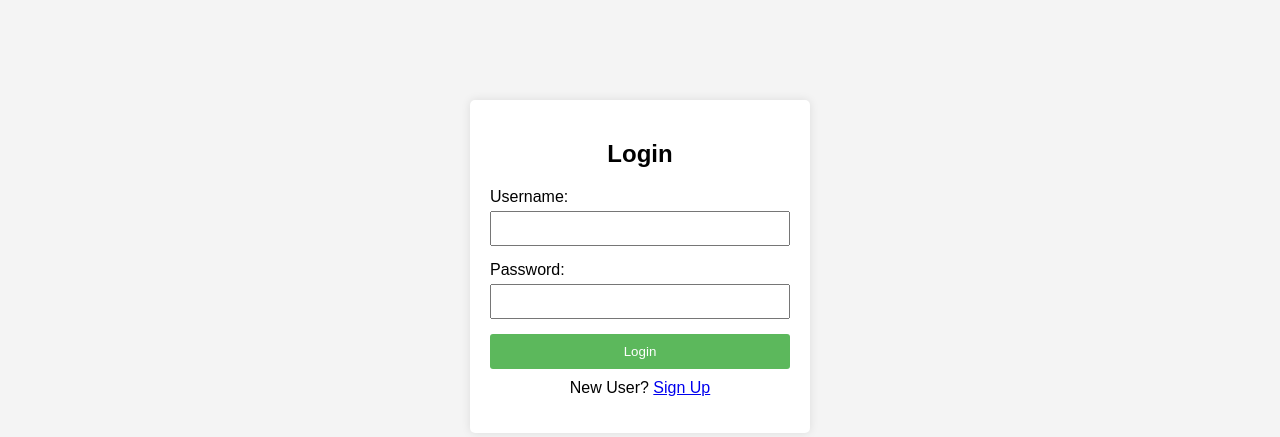
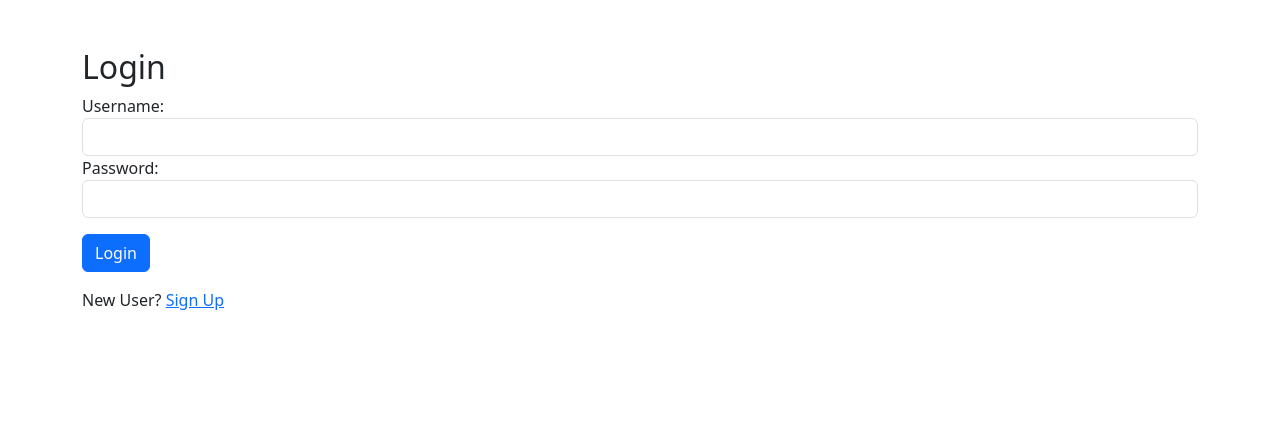
Before and after one commit to Josson123/Mini-project, a PHP site: page /login.php in a window 1280 px wide. Shown: the top 437 px of the page. Run offline with PHP 8.4, Linux system fonts and the light colour scheme.

Commit message:
Update login.php

```diff
--- a/login.php
+++ b/login.php
@@ -1,5 +1,5 @@
 <?php
-session_start();
+session_start(); // Starting the session
 $conn = new mysqli("localhost", "root", "", "bikerental");
 
 // Check connection
@@ -22,10 +22,10 @@ if ($_SERVER["REQUEST_METHOD"] == "POST") {
     if ($result->num_rows > 0) {
         $row = $result->fetch_assoc();
         if (password_verify($password, $row['password'])) {
-            // Login successful
+            // Login successful, store user information in session
             $_SESSION['loggedin'] = true;
-            $_SESSION['username'] = $username; // Storing the username in session
-            header('Location: home.php');
+            $_SESSION['username'] = $username;
+            header('Location: profile.php'); // Redirect to profile page after successful login
             exit();
         } else {
             // Incorrect password
@@ -40,38 +40,35 @@ if ($_SERVER["REQUEST_METHOD"] == "POST") {
 }
 ?>
 
-
 <!DOCTYPE html>
 <html lang="en">
 <head>
     <meta charset="UTF-8">
     <meta name="viewport" content="width=device-width, initial-scale=1.0">
     <title>Login - Bike Rental</title>
-    <link rel="stylesheet" href="styles.css">
+    <link href="https://cdn.jsdelivr.net/npm/bootstrap@5.3.3/dist/css/bootstrap.min.css" rel="stylesheet">
 </head>
 <body>
-    <div class="register-container">
+    <div class="container mt-5">
         <h2>Login</h2>
 
         <?php if (!empty($loginError)): ?>
             <p style="color:red;"><?php echo $loginError; ?></p>
-        <?php elseif (!empty($loginSuccess)): ?>
-            <p style="color:green;"><?php echo $loginSuccess; ?></p>
         <?php endif; ?>
 
         <form action="login.php" method="POST">
             <div class="form-group">
                 <label for="username">Username:</label>
-                <input type="text" id="username" name="username" required>
+                <input type="text" id="username" name="username" required class="form-control">
             </div>
             <div class="form-group">
                 <label for="password">Password:</label>
-                <input type="password" id="password" name="password" required>
+                <input type="password" id="password" name="password" required class="form-control">
             </div>
-            <button type="submit">Login</button>
+            <button type="submit" class="btn btn-primary mt-3">Login</button>
         </form>
 
-        <p>New User? <a href="New Profile.php">Sign Up</a></p>
+        <p class="mt-3">New User? <a href="New Profile.php">Sign Up</a></p>
     </div>
 </body>
 </html>
```
